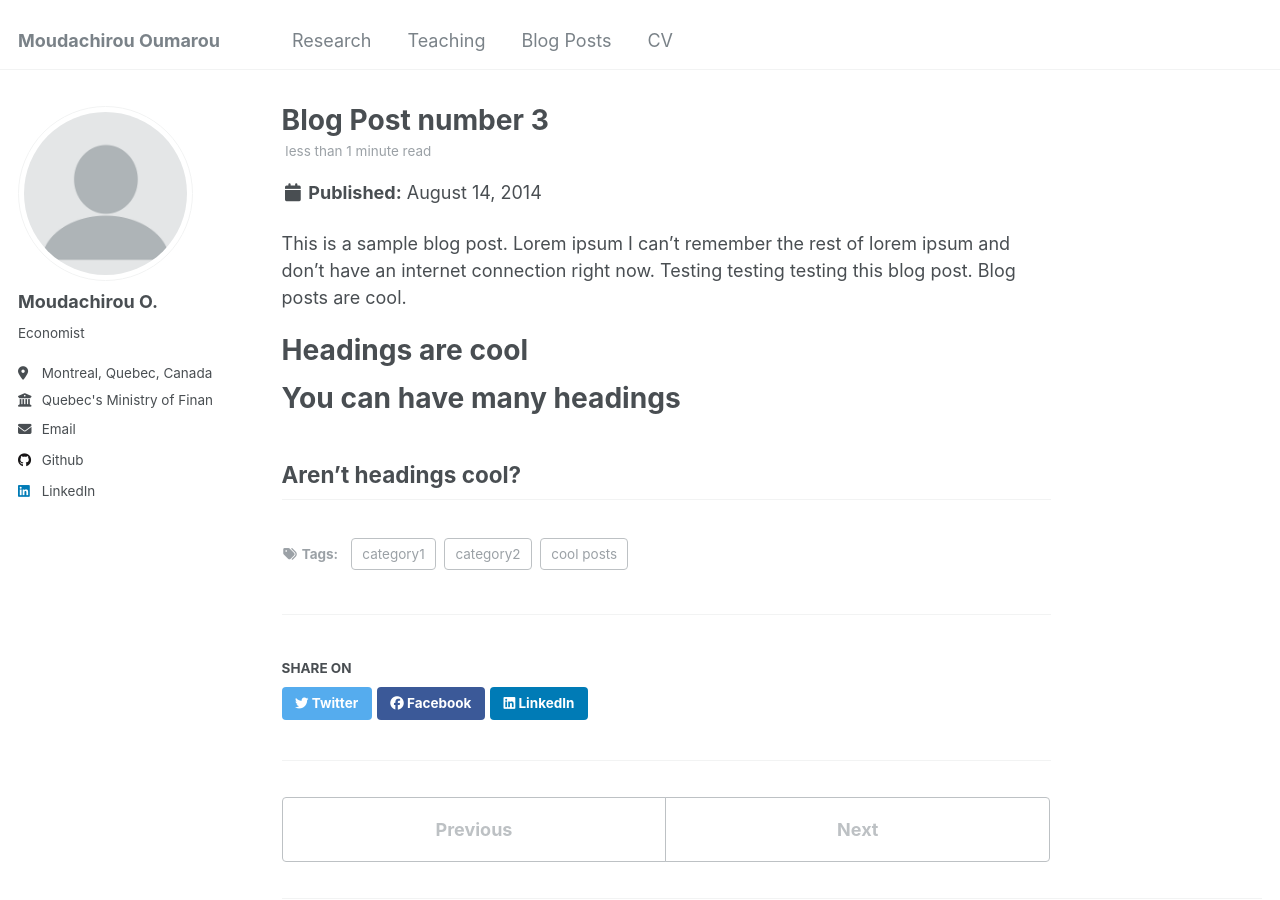
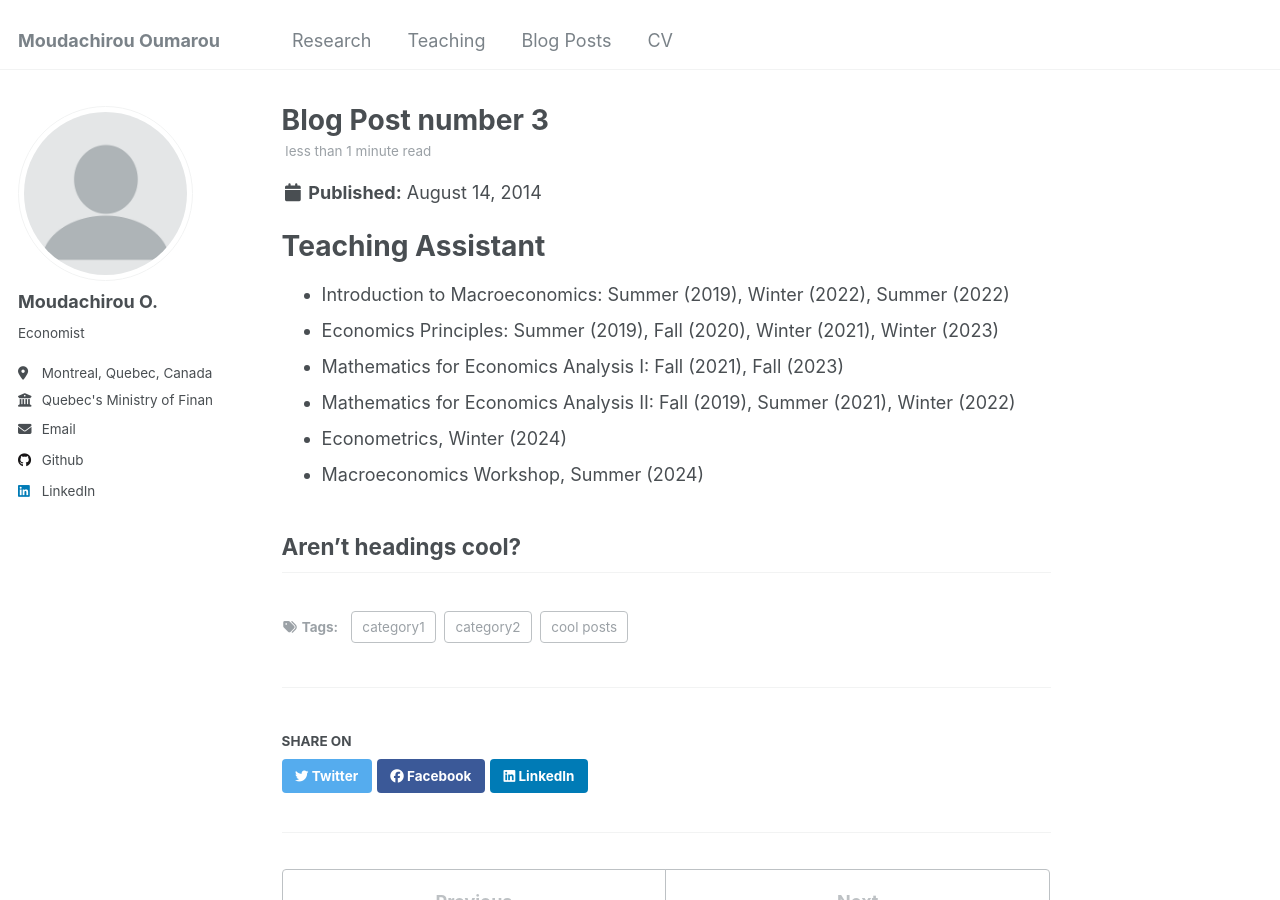
Before and after one commit to oumaroumoudachirou/oumaroumoudachirou.github.io, a Jekyll site: the page built from _posts/2014-08-14-blog-post-3.md, in a window 1280 px wide and 900 px high. Built offline with Jekyll 4.4.1, drawn with Linux system fonts in a browser that asks for light colours.

Commit message:
Update 2014-08-14-blog-post-3.md

```diff
--- a/_posts/2014-08-14-blog-post-3.md
+++ b/_posts/2014-08-14-blog-post-3.md
@@ -8,13 +8,14 @@ tags:
   - category2
 ---
 
-This is a sample blog post. Lorem ipsum I can't remember the rest of lorem ipsum and don't have an internet connection right now. Testing testing testing this blog post. Blog posts are cool.
-
-Headings are cool
+Teaching Assistant
 ======
-
-You can have many headings
-======
+* Introduction to Macroeconomics:  Summer (2019), Winter (2022), Summer (2022)
+* Economics Principles:  Summer (2019), Fall (2020), Winter (2021), Winter (2023)
+* Mathematics for Economics Analysis I: Fall (2021), Fall (2023)
+* Mathematics for Economics Analysis II: Fall (2019), Summer (2021),  Winter (2022)
+* Econometrics, Winter (2024)
+* Macroeconomics Workshop, Summer (2024)
 
 Aren't headings cool?
 ------
```
